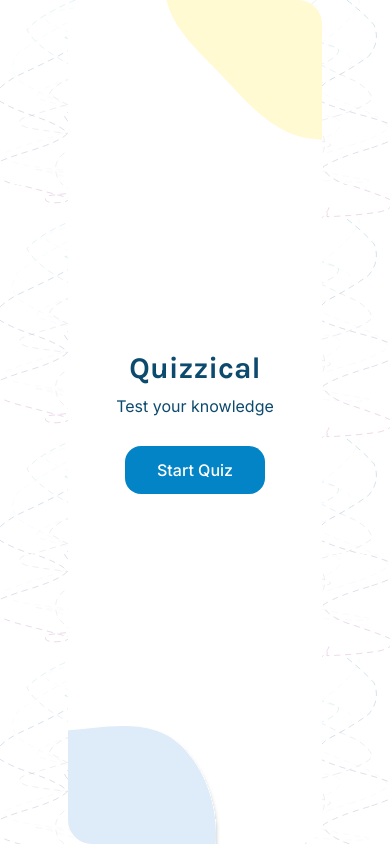
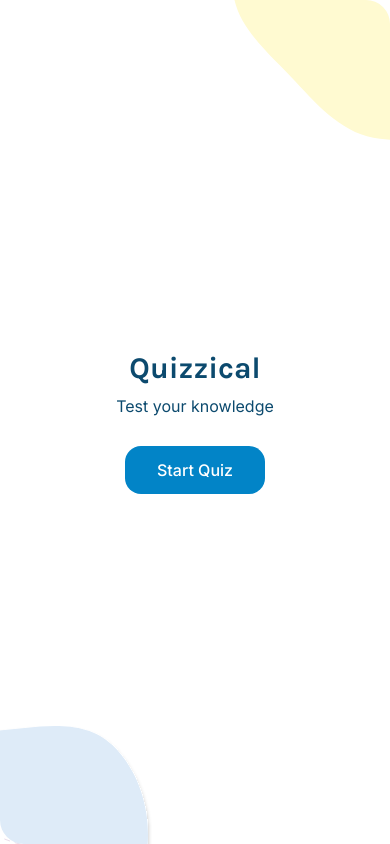
Before and after one commit to farulivan/quizzical-trivia, a React (Vite) app: page / in a window 390 px wide. Built offline with nearby package versions, Linux system fonts and the light colour scheme.

Commit message:
fixing media query

```diff
--- a/src/App.jsx
+++ b/src/App.jsx
@@ -9,7 +9,7 @@ function App() {
   return (
     <div className="App">
       <div className="bg-fixed text-sky-900 bg-[url('/ssscribble.svg')] h-screen flex justify-center items-center font-Inter font-normal">
-        <section className="quiz-container min-h-screen min-w-screen sm:min-w-[30rem] sm:min-h-[30rem] flex flex-col items-center justify-center sm:m-7 p-12 bg-white rounded-3xl bg-[url('/blue-blobs.svg'),_url('/yellow-blobs.svg')] bg-[position:bottom_left,_top_right] bg-no-repeat">
+        <section className="quiz-container min-h-full min-w-full sm:min-w-[30rem] sm:min-h-[30rem] flex flex-col items-center justify-center sm:m-7 p-12 bg-white rounded-3xl bg-[url('/blue-blobs.svg'),_url('/yellow-blobs.svg')] bg-[position:bottom_left,_top_right] bg-no-repeat">
           {isHome ?
             <Home start={() => setIsHome(false)} />
             : <Questions back={() => setIsHome(true)} />
```
